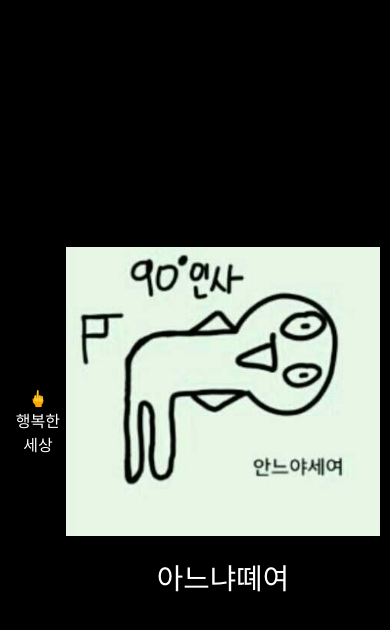
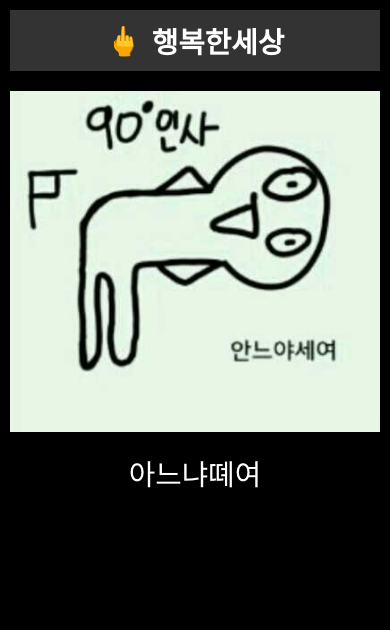
Before and after one commit to qksghguss/HI, a plain HTML site: page index.html in a window 390 px wide. Drawn offline with Linux system fonts and the light colour scheme.

Commit message:
style.css

```diff
--- a/style.css
+++ b/style.css
@@ -5,15 +5,37 @@
 }
 
 body {
-    background-color: black; /* 검은 배경 */
-    color: white; /* 텍스트 색상 */
+    background-color: black;
+    color: white;
     font-family: Arial, sans-serif;
-    height: 100vh; /* 화면 전체 높이 */
+    height: 100vh;
+    display: flex;
+    flex-direction: column; /* 콘텐츠가 세로로 배치되도록 수정 */
+    justify-content: flex-start; /* 상단에 정렬 */
+    align-items: center;
+    text-align: center;
+    padding: 10px;
+}
+
+.header {
+    width: 100%;
     display: flex;
     justify-content: center;
     align-items: center;
-    text-align: center;
-    padding: 10px; /* 화면 가장자리에 여백 추가 */
+    padding: 10px;
+    background-color: #333; /* 헤더 배경색 */
+    color: white;
+    margin-bottom: 20px;
+}
+
+.logo {
+    font-size: 2rem;
+    margin-right: 10px;
+}
+
+.site-name {
+    font-size: 2rem;
+    font-weight: bold;
 }
 
 .container {
@@ -23,41 +45,53 @@ body {
 }
 
 .image {
-    width: 100%; /* 이미지가 부모의 너비에 맞게 크기 조정 */
-    max-width: 600px; /* 최대 너비 제한 */
-    height: auto; /* 비율에 맞게 이미지 높이 자동 조정 */
+    width: 100%;
+    max-width: 600px;
+    height: auto;
 }
 
 .greeting {
-    font-size: 2rem; /* 인삿말 크기 */
+    font-size: 2rem;
     margin-top: 20px;
 }
 
 /* 모바일 (핸드폰) 화면 */
 @media (max-width: 600px) {
     .greeting {
-        font-size: 1.5rem; /* 모바일에서 텍스트 크기 감소 */
+        font-size: 1.5rem;
     }
 
     .image {
-        max-width: 100%; /* 화면에 맞게 이미지 크기 조정 */
+        max-width: 100%;
+    }
+
+    .logo, .site-name {
+        font-size: 1.5rem;
     }
 }
 
 /* 아이패드 화면 */
 @media (max-width: 768px) {
     .greeting {
-        font-size: 1.8rem; /* 아이패드에서 텍스트 크기 조정 */
+        font-size: 1.8rem;
     }
 
     .image {
         max-width: 100%;
+    }
+
+    .logo, .site-name {
+        font-size: 1.8rem;
     }
 }
 
 /* 데스크탑 화면 */
 @media (min-width: 1024px) {
     .greeting {
-        font-size: 2.5rem; /* 데스크탑에서 텍스트 크기 조정 */
+        font-size: 2.5rem;
+    }
+
+    .logo, .site-name {
+        font-size: 2.5rem;
     }
 }
```
